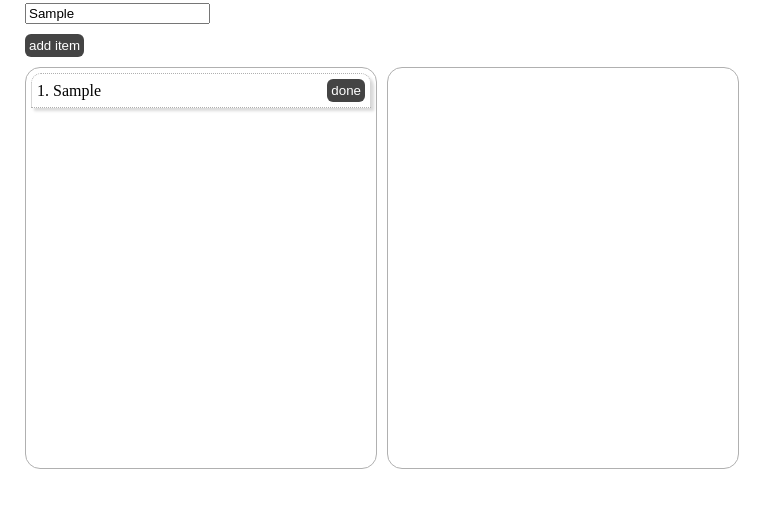
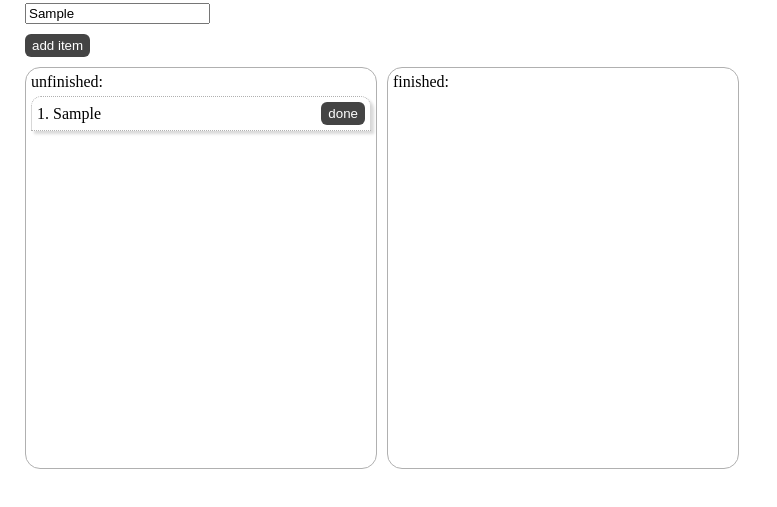
Before and after one commit to kpl1337/todo-list, a plain HTML site: page index.html in a window 1280 px wide. Both pictures are taken after typing "Sample" into the empty fields and a click on the button "add item". Shown: the part 77-584 px from the top of the page, without its empty margins (0-777 px from the left). Drawn offline with Linux system fonts and the light colour scheme.

Commit message:
Added more styling and animations.

```diff
--- a/style.css
+++ b/style.css
@@ -13,7 +13,7 @@ section {
 }
 
 button {
-    padding: 3px;
+    padding: 3px 6px;
     border-radius: 6px;
     color: white;
     background-color: #444;
@@ -22,7 +22,7 @@ button {
 }
 
 button:hover {
-    background-color: #a0a0a0;
+    background-color: #3a3a3a;
 }
 
 button:active {
@@ -31,11 +31,14 @@ button:active {
 }
 
 .item {
+    display: flex;
+    flex-direction: row;
+    justify-content: space-between;
     border: 1px dotted #b0b0b0;
-    display: block;
-    justify-content: left;
     align-items: center;
     box-shadow: 3px 3px 3px rgba(0, 0, 0, 0.15);
+    transition: opacity 0.2s ease-in-out;
+    position: relative;
 }
 
 .two-columns {
@@ -50,3 +53,15 @@ button:active {
     border: 1px solid #b0b0b0;
     border-radius: 15px;
 }
+
+.item:has(.remove-button:hover) {
+    opacity: 0.3;
+}
+
+.item:has(.remove-button:active) {
+    opacity: 0.1;
+}
+
+.remove-button:hover {
+    opacity: 1;
+}
--- a/todolist.js
+++ b/todolist.js
@@ -10,8 +10,8 @@ let button = document.getElementById('button');
 
 refresh = function() {
     // clear the previous list contents to prevent duplicates
-    unfinished.innerHTML = '';
-    finished.innerHTML = '';
+    unfinished.innerHTML = '<p>unfinished:</p>';
+    finished.innerHTML = '<p>finished:</p>';
 
     // iterate through each array member
     for (let i = 1; i <= unfinishedList.length; i++)
@@ -19,7 +19,6 @@ refresh = function() {
         // create parent element which will hold text and button, apply styles
         const parent = document.createElement('div');
         parent.className = 'item';
-        parent.style = 'display: flex; flex-direction: row; justify-content: space-between;'
         parent.style.borderRadius = i == 1 ? '10px 10px 0px 0px' : '0px';
 
         // create a 'p' element and assign it its corresponding text
@@ -27,15 +26,16 @@ refresh = function() {
         p.textContent = `${i}. ${unfinishedList[i-1]}`;
 
         // create a button which moves item into the 'finished' list
-        const a = document.createElement('button');
-        a.id = `${i}`;
-        a.textContent = 'done';
-        a.onclick = () => {
+        const button = document.createElement('button');
+        button.id = `${i}`;
+        button.className = 'remove-button'
+        button.textContent = 'done';
+        button.onclick = () => {
             addToFinished(i);
             refresh();
         };
 
-        parent.append(p,a);
+        parent.append(p,button);
         // append the text and button to the parent
 
         unfinished.appendChild(parent);
@@ -58,6 +58,7 @@ refresh = function() {
         // create a button which moves item into the 'finished' list
         const button = document.createElement('button');
         button.id = `${i}`;
+        button.className = 'remove-button'
         button.textContent = 'remove';
         button.onclick = () => {
             removeFromFinished(i-1);
@@ -102,3 +103,6 @@ button.addEventListener('click', (e) => {
     addToUnfinished();
     refresh();
 });
+
+// refresh upon website load
+refresh();
```
